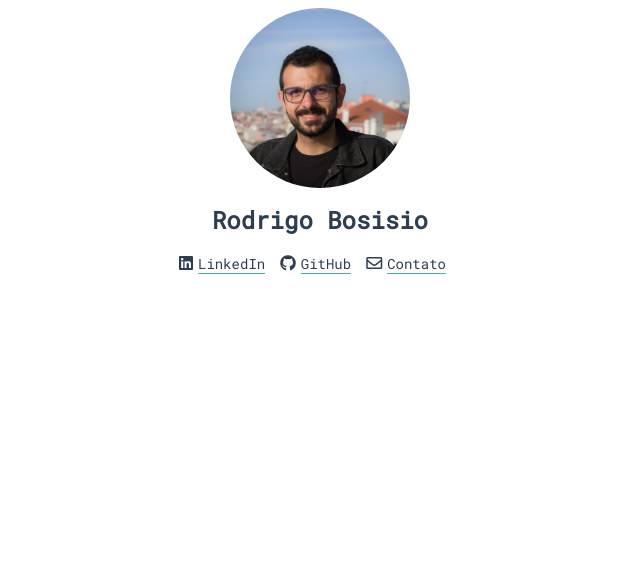
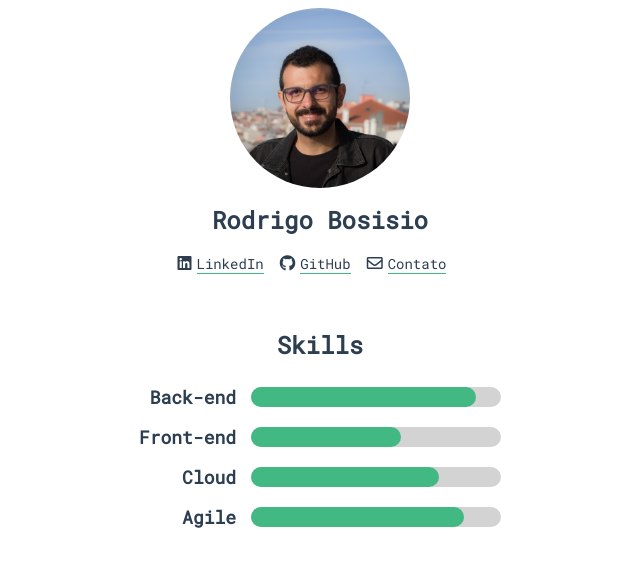
Before and after one commit to rbosisio/rbosisio.github.io, a Vue app: page / in a window 1280 px wide. Shown: the top 566 px of the page, without its empty margins (320-960 px from the left). Built offline with nearby package versions, Linux system fonts and the light colour scheme.

Commit message:
add skills progress bars

```diff
--- a/src/views/Home.vue
+++ b/src/views/Home.vue
@@ -1,7 +1,7 @@
 <template>
   <div class="home">
     <ProfileHeader :picture-url="require('../assets/profile-pic.jpg')" name="Rodrigo Bosisio" />
-    <div class="social-links">
+    <div class="home__social-links">
       <IconLink
         :blank="true"
         label="LinkedIn"
@@ -16,19 +16,31 @@
       />
       <IconLink label="Contato" fa-icon="far fa-envelope" href="#" />
     </div>
+    <div class="home__skills">
+      <h2>Skills</h2>
+      <div class="home__skills__progress">
+        <ProgressBar label="Back-end" progress="90" />
+        <ProgressBar label="Front-end" progress="60" />
+        <ProgressBar label="Cloud" progress="75" />
+        <ProgressBar label="Agile" progress="85" />
+      </div>
+    </div>
   </div>
 </template>
 
 <script lang="ts">
 import Vue from 'vue';
-import ProfileHeader from '@/components/ProfileHeader.vue'; // @ is an alias to /src
-import IconLink from '@/components/IconLink.vue'; // @ is an alias to /src
+
+import IconLink from '@/components/IconLink.vue';
+import ProfileHeader from '@/components/ProfileHeader.vue';
+import ProgressBar from '@/components/ProgressBar.vue';
 
 export default Vue.extend({
   name: 'Home',
   components: {
     ProfileHeader,
     IconLink,
+    ProgressBar,
   },
 });
 </script>
@@ -38,12 +50,34 @@ export default Vue.extend({
   display: flex;
   flex-direction: column;
 
-  .social-links {
+  &__social-links {
     display: flex;
     justify-content: center;
 
     & > * {
-      margin-right: 15px;
+      margin-right: 16px;
+    }
+  }
+
+  &__skills {
+    margin-top: 36px;
+
+    display: flex;
+    flex-direction: column;
+    align-items: center;
+
+    & > h2 {
+      margin-bottom: 24px;
+    }
+
+    &__progress {
+      display: flex;
+      flex-direction: column;
+      align-items: flex-end;
+
+      & > * {
+        margin-bottom: 16px;
+      }
     }
   }
 }
```
